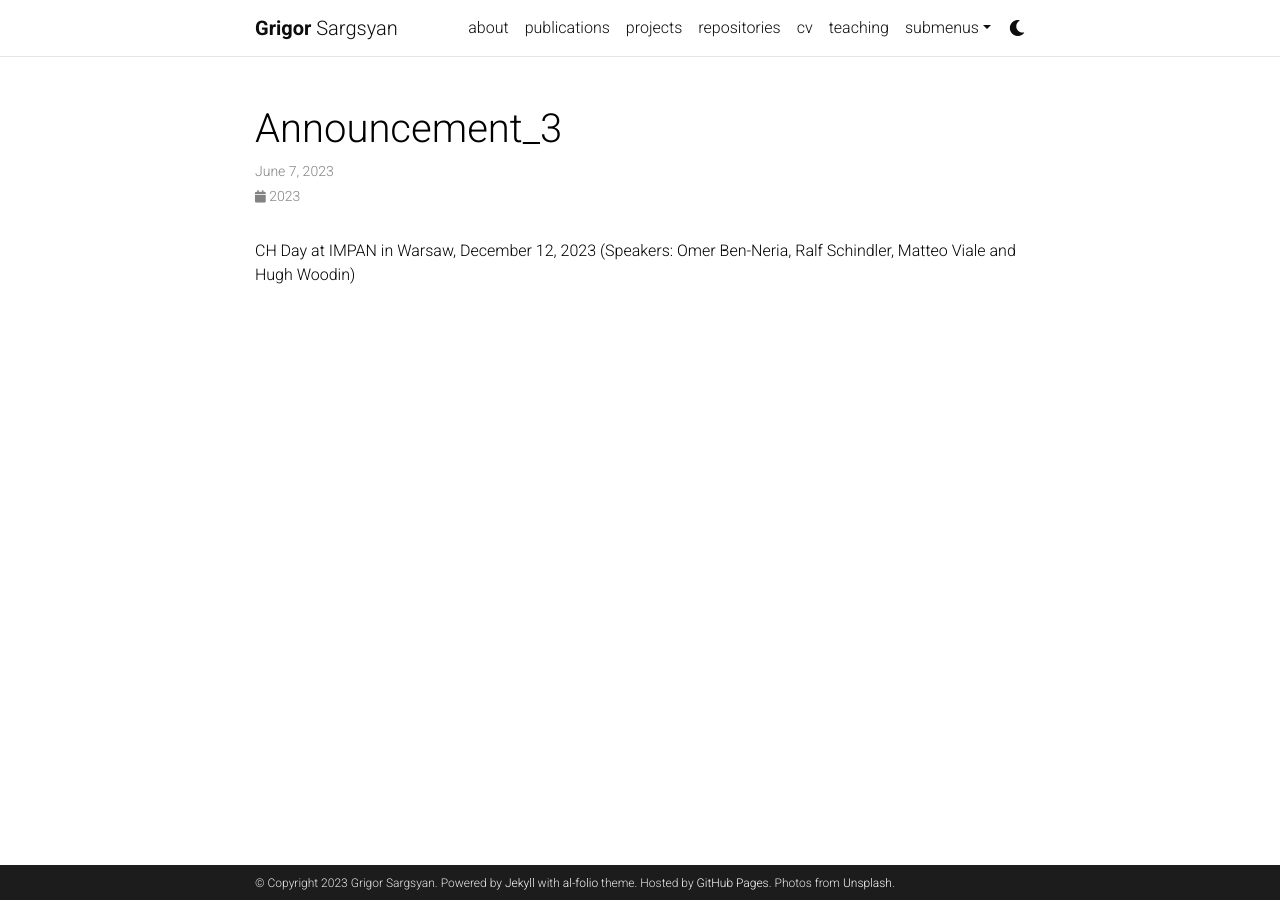
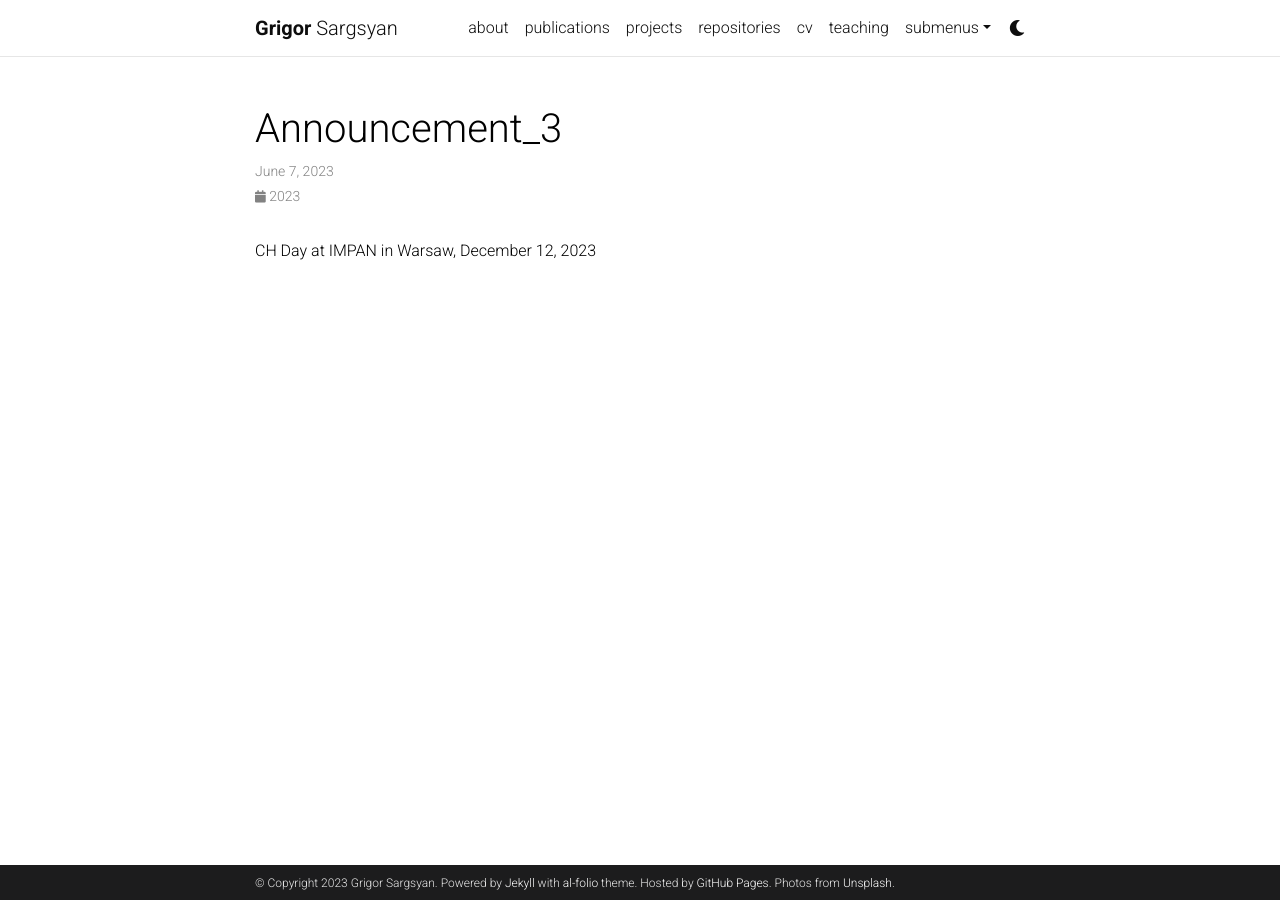
Before and after one commit to grigorsarg/grigorsarg.github.io, a Jekyll site: the page built from _news/announcement_3.md, in a window 1280 px wide. Built offline with Jekyll 4.4.1, drawn with Linux system fonts in a browser that asks for light colours; comment, search, counter and statistics services are not loaded; a style sheet for code colours, icons or effects is not loaded.

Commit message:
Update announcement_3.md

```diff
--- a/_news/announcement_3.md
+++ b/_news/announcement_3.md
@@ -5,4 +5,4 @@ inline: true
 related_posts: false
 ---
 
-CH Day at IMPAN in Warsaw, December 12, 2023 (Speakers: Omer Ben-Neria, Ralf Schindler, Matteo Viale and Hugh Woodin)
+CH Day at IMPAN in Warsaw, December 12, 2023
```
